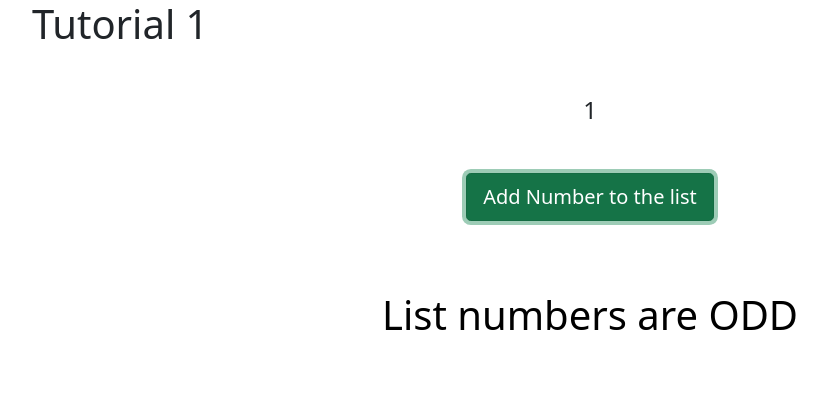
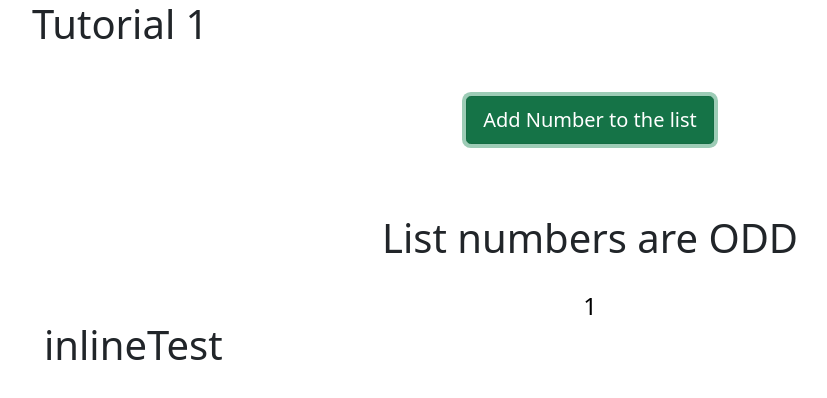
Before and after one commit to Nishu-Gamage/Angular_test, an Angular app: page / in a window 1280 px wide. Both pictures are taken after a click on the button "Add Number to the list". Shown: the top 398 px of the page, without its empty margins (50-877 px from the left). Built offline with nearby package versions, Linux system fonts and the light colour scheme.

Commit message:
Text inline display

```diff
--- a/src/app/tutorial-one/tutorial-one.component.html
+++ b/src/app/tutorial-one/tutorial-one.component.html
@@ -14,12 +14,6 @@
 <h1>Tutorial 1</h1>
 
 <div class="container mt-5">
-     <!-- Display list data -->
-     <div class="text-center">
-          <div *ngFor="let arrayInputs of listNumber;let i = index">
-               <h4>{{arrayInputs[i]}}</h4>
-          </div>
-     </div>
 
      <!-- Display btn -->
      <div class="text-center mt-5 mb-5">
@@ -29,11 +23,22 @@
      </div>
 
      <!-- Display list data -->
-     <div class="msg text-center" [ngStyle]="{backgroundColor:getbgColor() , color:getFColor()}">
+     <div class="msg text-center">
           <div [style.visibility]="manageOddMessage ? 'visible' : 'hidden'">
                <h1 *ngIf="oddcheck; else OddEvenCheckTemplate">{{evenMessage}}</h1>
                <ng-template #OddEvenCheckTemplate><h1>{{oddMessage}}</h1></ng-template>
           </div>
      </div>
 
+     <!-- Display list data -->
+     <div class="text-center">
+          <h4 style="display:inline" *ngFor="let arrayInputs of listNumber;"
+               [ngStyle]="{backgroundColor:arrayInputs>5 ? getbgColor():'transparent',
+               color:arrayInputs>5 ? getFColor(): 'black'}">{{arrayInputs}}</h4>
+     </div>
+
+
+     <h1 style="display:inline">inline</h1>
+     <h1 style="display:inline">Test</h1>
+
 </div>
--- a/src/app/tutorial-one/tutorial-one.component.ts
+++ b/src/app/tutorial-one/tutorial-one.component.ts
@@ -10,7 +10,6 @@ export class TutorialOneComponent implements OnInit {
   //  Variables
   manageOddMessage = false;
   manageEvenMessage = false;
-  arrayIndex = 0;
   clickcount = 0;
   oddcheck = true;
 
@@ -26,10 +25,8 @@ export class TutorialOneComponent implements OnInit {
 
     // Display array list
     this.clickcount += 1;
-    this.listNumber.push({[this.arrayIndex]:[this.clickcount]});
+    this.listNumber.push(this.clickcount);
     console.log(this.listNumber);
-    this.arrayIndex += 1;
-
 
     // ODD EVEN Message display
     this.manageOddMessage = true;
```
